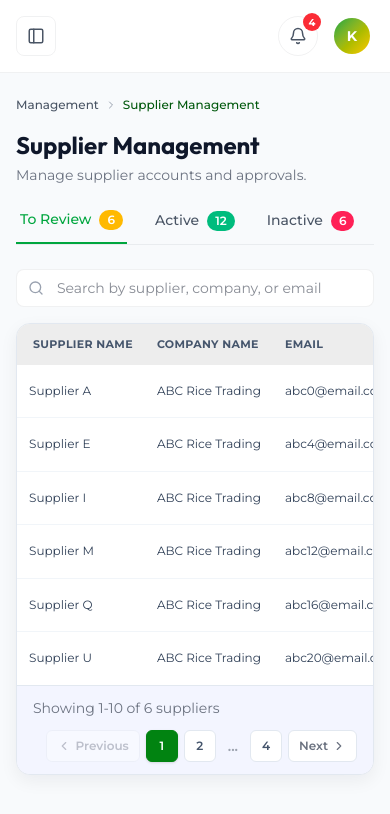
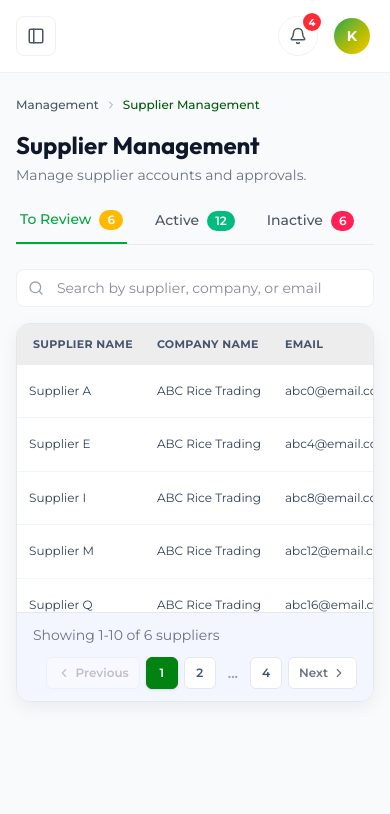
Before and after one commit to heyyyyyy232323/Grainrise-capstone, a React (Vite) app in the folder web-frontend/: page /admin/suppliers in a window 390 px wide. Shown: the top 814 px of the page. Built offline with nearby package versions, Linux system fonts and the light colour scheme.

Commit message:
fix: enhance overflow handling in SectionedTableCard component

```diff
--- a/web-frontend/src/Components/Minor-Components/SectionedTableCard.jsx
+++ b/web-frontend/src/Components/Minor-Components/SectionedTableCard.jsx
@@ -83,7 +83,7 @@ export default function SectionedTableCard({
       {isEmpty ? (
         <EmptyState title={emptyStateTitle} description={emptyStateDescription} />
       ) : (
-        <div className="overflow-x-auto -mx-4 md:mx-0">
+        <div className="overflow-x-auto overflow-y-auto max-h-72 sm:max-h-96 md:max-h-none -mx-4 md:mx-0">
           <div className="px-4 md:px-0">
             <table className="min-w-full border-collapse">
             <thead>
```
